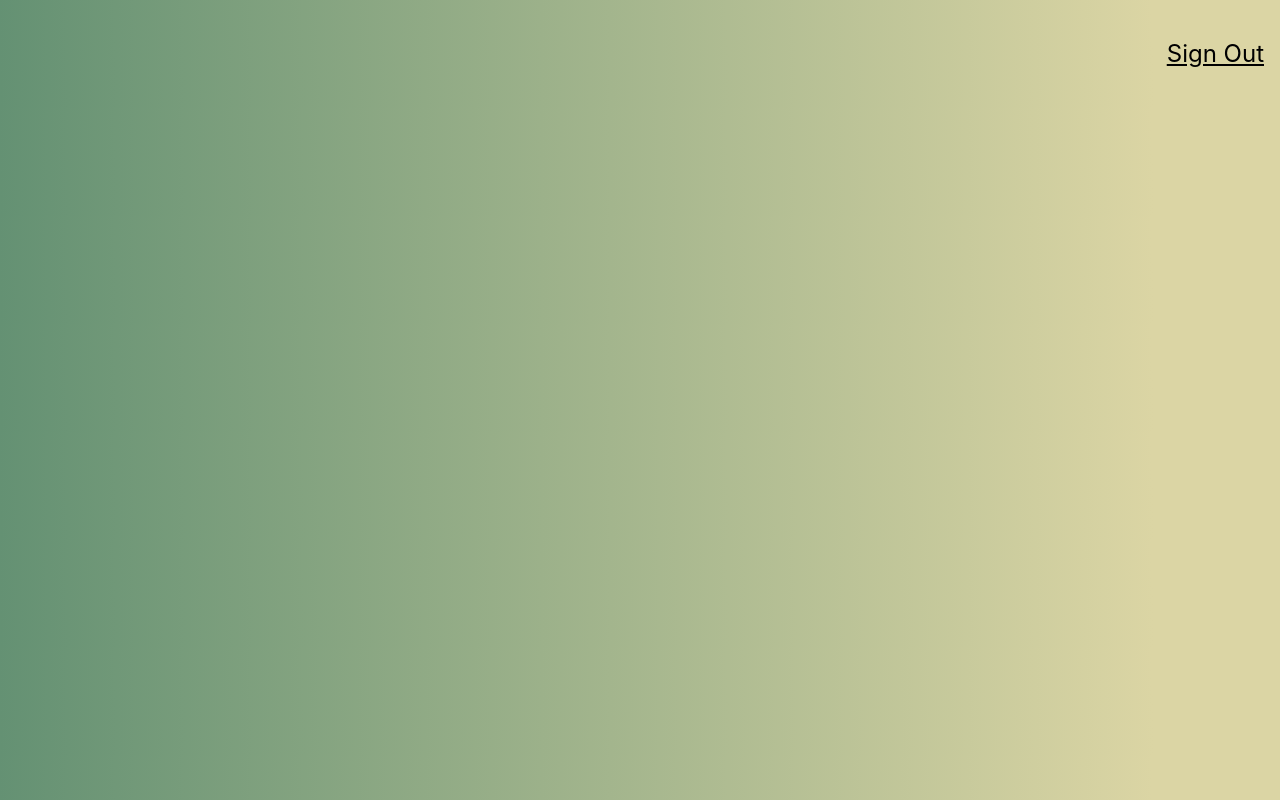
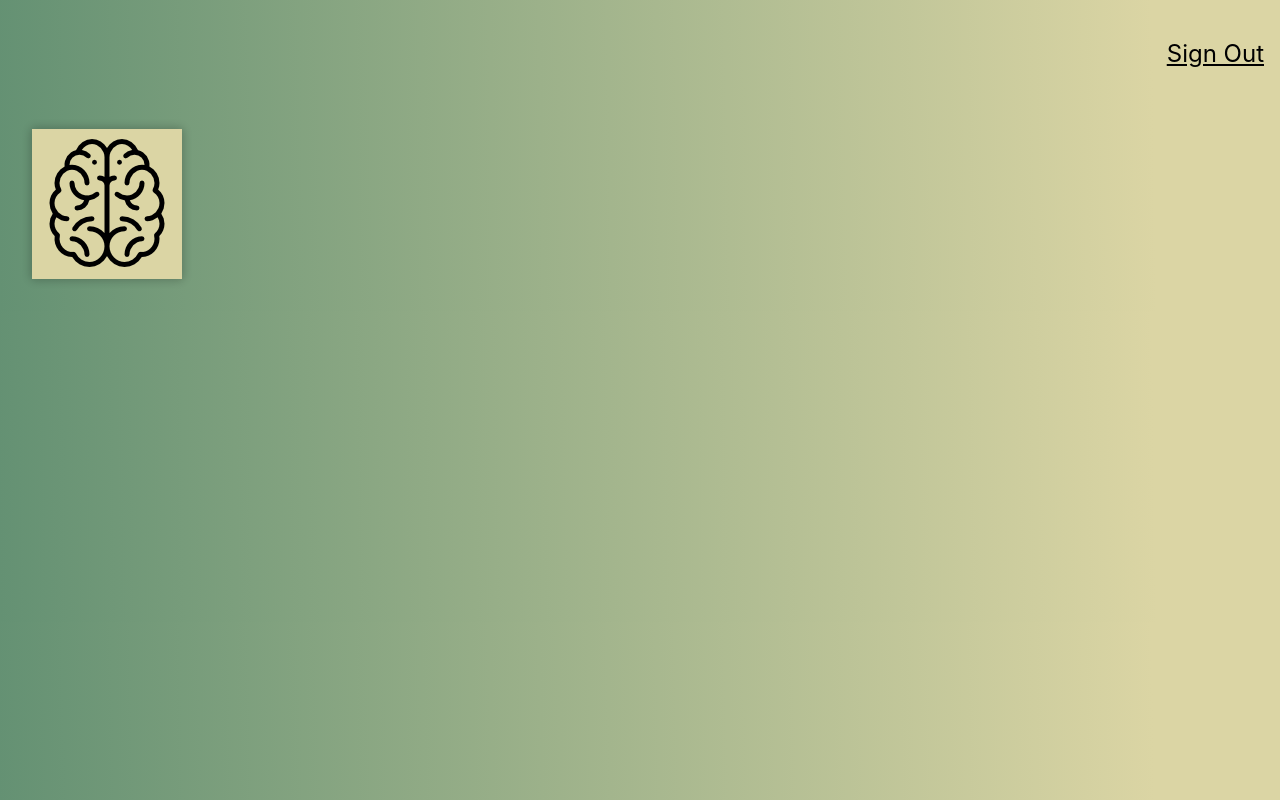
Before and after one commit to xaphaniafox/face-detect, a React (Create React App) app: page / in a window 1280 px wide. Built offline with nearby package versions, Linux system fonts and the light colour scheme.

Commit message:
adding and styling the Logo Component

```diff
--- a/src/App.js
+++ b/src/App.js
@@ -1,10 +1,12 @@
 import './App.css';
 import Navigation from './components/Navigation/Navigation';
+import Logo from './components/Logo/Logo'
 
 function App() {
   return (
     <div className="App">
       <Navigation  />
+      <Logo />
     </div>
   );
 }
--- a/src/components/Logo/Logo.jsx
+++ b/src/components/Logo/Logo.jsx
@@ -0,0 +1,16 @@
+import Tilt from 'react-parallax-tilt';
+import './Logo.css';
+import brain from './brain.png';
+
+ const Logo = () => {
+  return(
+    <Tilt className='ma4 mt0 br2 shadow-2' style={{ height: '150px', width: '150px' }}>
+      <div style={{ backgroundColor: '#DBD5A4', height: 'inherit' }}>
+        <h1>
+          <img alt='brain' src={ brain } style={{ paddingTop: '10px'}}/>
+        </h1>
+      </div>
+    </Tilt>
+  )
+ }
+ export default Logo;
```
Also changed, not shown: src/components/Logo/Logo.css (added), src/components/Logo/brain.png (added).
